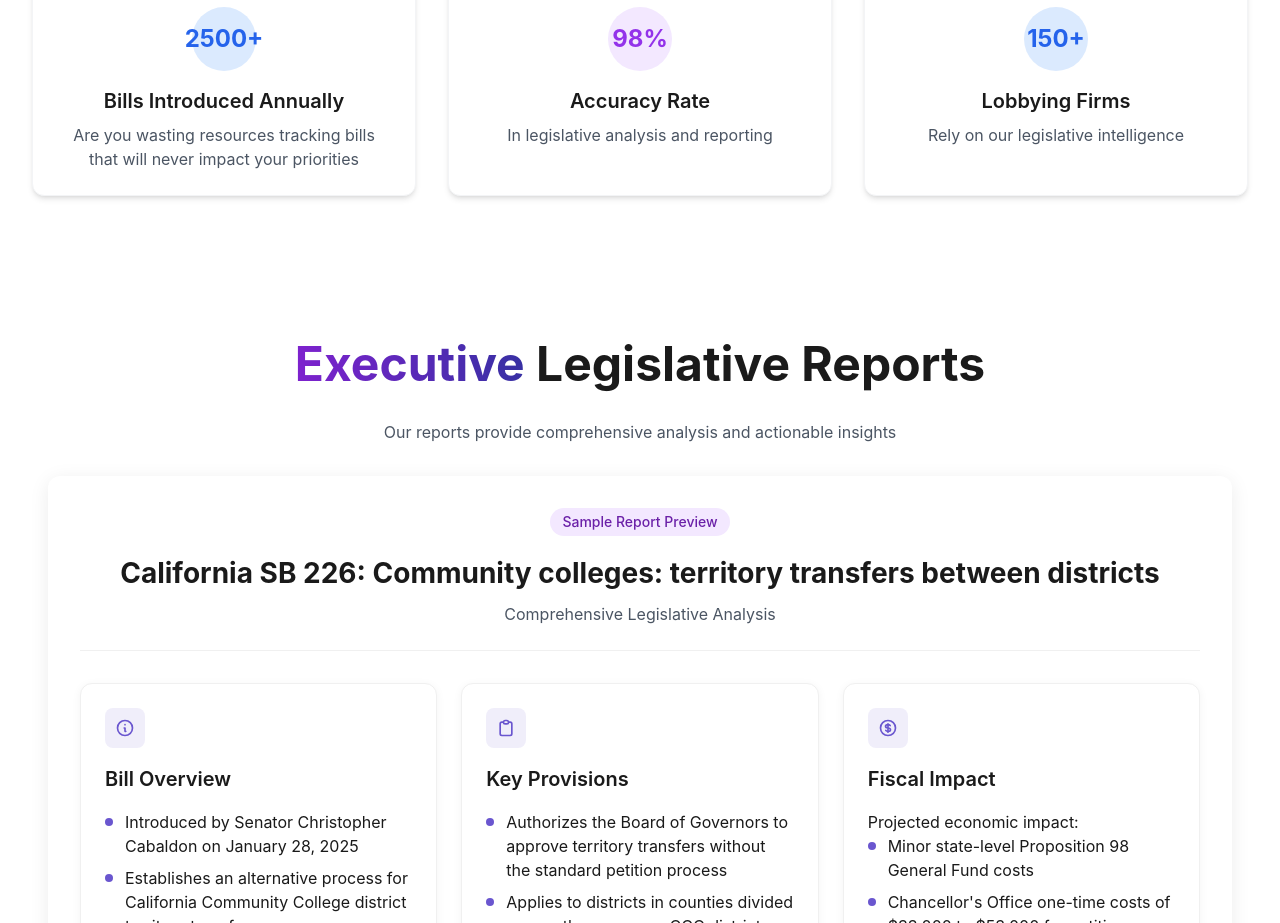
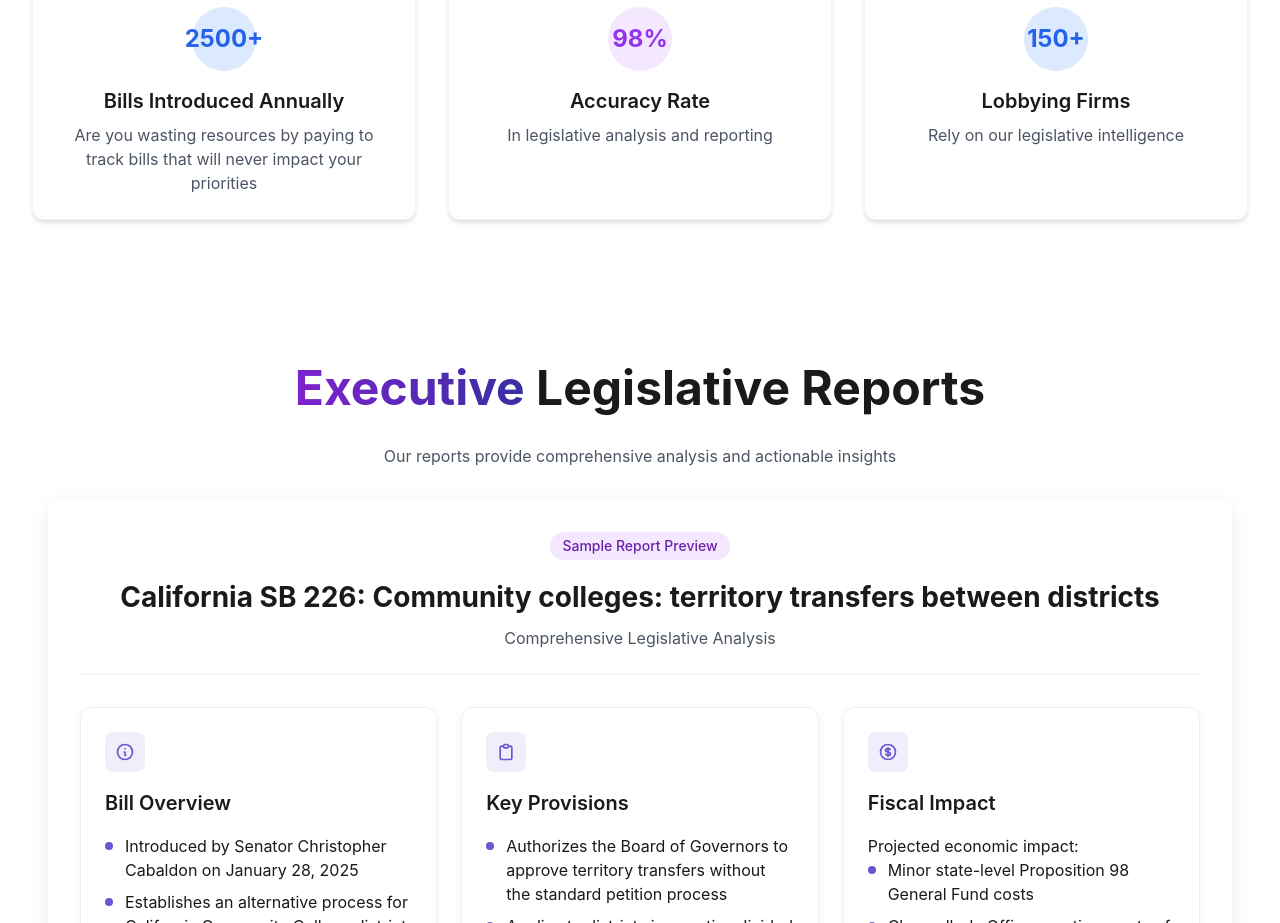
Before and after one commit to ehawked/legislative-report-app, a React (Vite) app: page / in a window 1280 px wide. Shown: the part 1180-2103 px from the top of the page. Built offline with nearby package versions, Linux system fonts and the light colour scheme.

Commit message:
Updated App.tsx

```diff
--- a/src/App.tsx
+++ b/src/App.tsx
@@ -239,7 +239,7 @@ function App() {
                 <span className="text-blue-600 text-2xl font-bold">2500+</span>
               </div>
               <h3 className="text-xl font-semibold mb-2">Bills Introduced Annually</h3>
-              <p className="text-gray-600">Are you wasting resources tracking bills that will never impact your priorities</p>
+              <p className="text-gray-600">Are you wasting resources by paying to track bills that will never impact your priorities</p>
             </Card>
 
             <Card variant="default" className="text-center scroll-trigger" hover={true} style={{ transitionDelay: '0.3s' }}>
```
